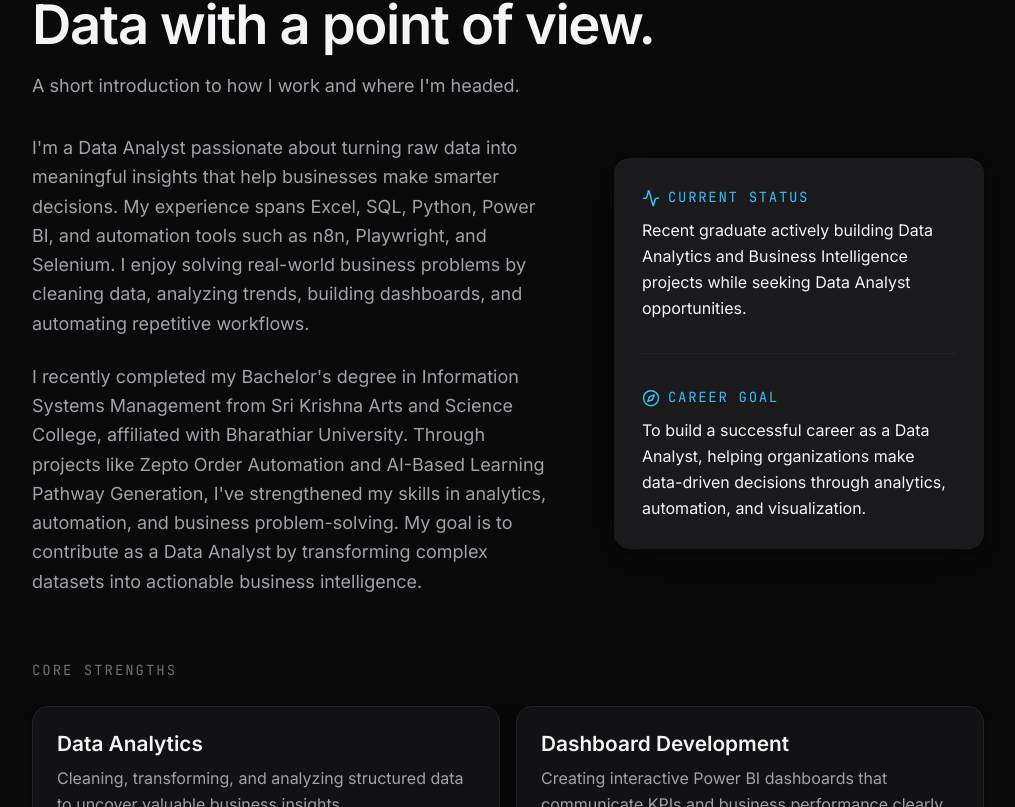
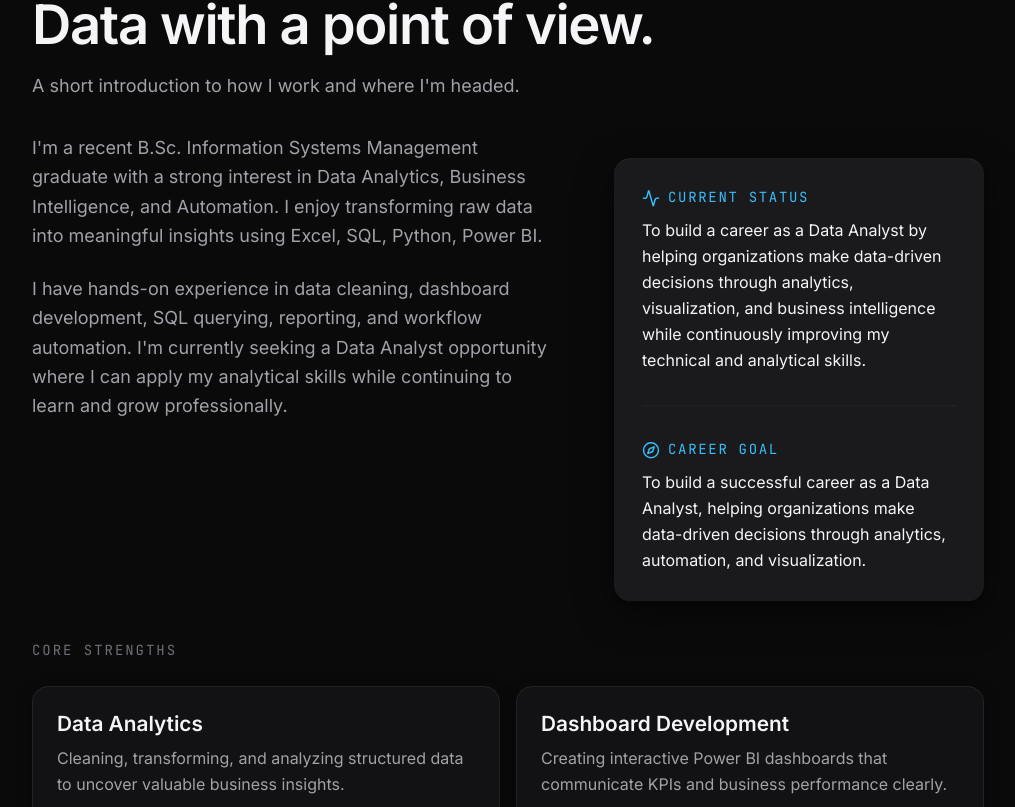
Before and after one commit to siva-progy/Siva-V-Portfolio, a Next.js app: page / in a window 1280 px wide. Shown: the part 933-1740 px from the top of the page, without its empty margins (132-1147 px from the left). Built offline with nearby package versions, Linux system fonts and the light colour scheme.

Commit message:
Improve about section and certificate viewer

```diff
--- a/src/data/about.ts
+++ b/src/data/about.ts
@@ -5,15 +5,15 @@ import type { EducationItem } from "@/types";
  */
 
 export const aboutStory: string[] = [
-  "I'm a Data Analyst passionate about turning raw data into meaningful insights that help businesses make smarter decisions. My experience spans Excel, SQL, Python, Power BI, and automation tools such as n8n, Playwright, and Selenium. I enjoy solving real-world business problems by cleaning data, analyzing trends, building dashboards, and automating repetitive workflows.",
+  "I'm a recent B.Sc. Information Systems Management graduate with a strong interest in Data Analytics, Business Intelligence, and Automation. I enjoy transforming raw data into meaningful insights using Excel, SQL, Python, Power BI.",
 
-  "I recently completed my Bachelor's degree in Information Systems Management from Sri Krishna Arts and Science College, affiliated with Bharathiar University. Through projects like Zepto Order Automation and AI-Based Learning Pathway Generation, I've strengthened my skills in analytics, automation, and business problem-solving. My goal is to contribute as a Data Analyst by transforming complex datasets into actionable business intelligence.",
+  "I have hands-on experience in data cleaning, dashboard development, SQL querying, reporting, and workflow automation. I'm currently seeking a Data Analyst opportunity where I can apply my analytical skills while continuing to learn and grow professionally."
 ];
 
 export const currentStatus = {
   label: "Current Status",
   value:
-    "Recent graduate actively building Data Analytics and Business Intelligence projects while seeking Data Analyst opportunities.",
+  "To build a career as a Data Analyst by helping organizations make data-driven decisions through analytics, visualization, and business intelligence while continuously improving my technical and analytical skills.",
 };
 
 export const careerGoal = {
```
